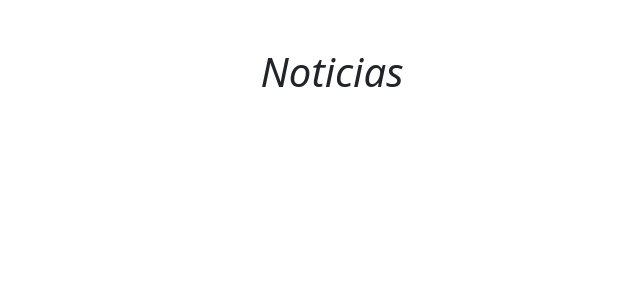
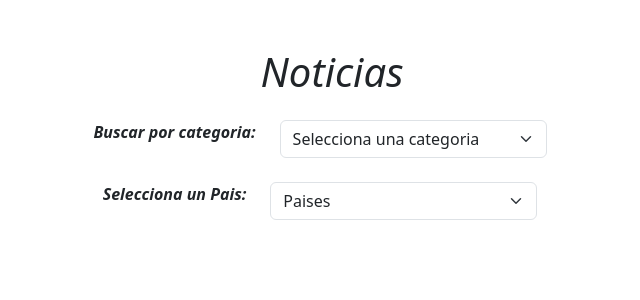
Before and after one commit to Lucaspozziok64/webNoticiasV2-ReactVite, a React (Vite) app: page / in a window 1280 px wide. Shown: the top 300 px of the page, without its empty margins (308-948 px from the left). Built offline with nearby package versions, Linux system fonts and the light colour scheme.

Commit message:
creamos el componente formulario y maquetamos

```diff
--- a/src/App.jsx
+++ b/src/App.jsx
@@ -1,6 +1,7 @@
 import './App.css'
 import 'bootstrap/dist/css/bootstrap.min.css'
 import Titulo from './components/Titulo'
+import Formulario from './components/Formulario'
 
 function App() {
 
@@ -8,6 +9,9 @@ function App() {
     <>
       <main className='container my-5'>
         <Titulo />
+        <section className='container my-4'>
+          <Formulario />
+        </section>
       </main>
     </>
   )
--- /dev/null
+++ b/src/components/Formulario.jsx
@@ -0,0 +1,30 @@
+const Formulario = () => {
+  return (
+    <form className="container d-flex flex-column formulario">
+      <div className="d-flex justify-content-center mb-4">
+        <label style={{ fontStyle: "italic" }}>
+          <strong>Buscar por categoria:</strong>
+        </label>
+        <select
+          className="form-select w-25 mx-4"
+          aria-description="defautl example"
+        >
+          <option value="">Selecciona una categoria</option>
+        </select>
+      </div>
+      <div className="d-flex justify-content-center">
+        <label style={{ fontStyle: "italic" }}>
+          <strong>Selecciona un Pais:</strong>
+        </label>
+        <select
+          className="form-select w-25 mx-4"
+          aria-description="defautl example"
+        >
+          <option value="">Paises</option>
+        </select>
+      </div>
+    </form>
+  );
+};
+
+export default Formulario;
```
